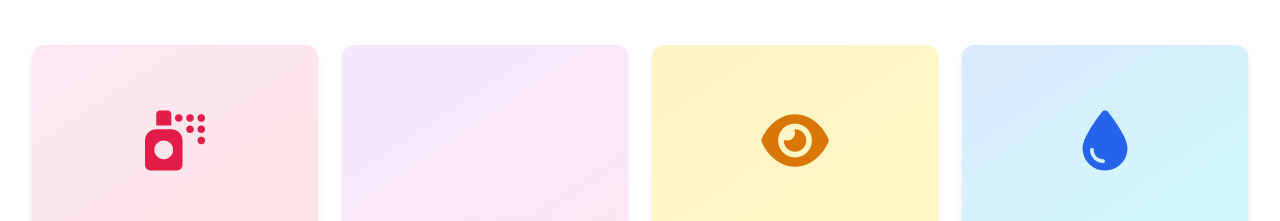
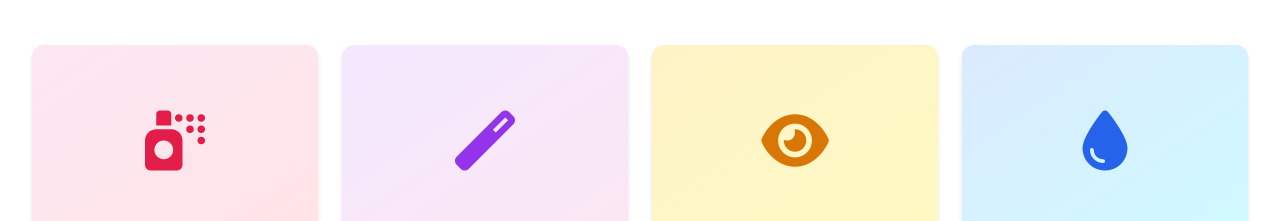
Before and after one commit to Hilal123ajk/dtcf-v1, a plain HTML site: page index.html in a window 1280 px wide. Shown: the part 991-1212 px from the top of the page. Drawn offline with nearby package versions, Linux system fonts and the light colour scheme.

```diff
--- a/index.html
+++ b/index.html
@@ -161,7 +161,7 @@
                 <!-- Product 2 -->
                 <a href="product.html?id=2" class="product-card bg-white rounded-xl shadow-md hover:shadow-xl transition overflow-hidden block">
                     <div class="bg-gradient-to-br from-purple-100 to-pink-100 h-48 flex items-center justify-center">
-                        <i class="fas fa-lipstick text-purple-600 text-6xl"></i>
+                        <i class="fas fa-magic text-purple-600 text-6xl"></i>
                     </div>
                     <div class="p-6">
                         <h3 class="text-lg font-bold text-gray-900">MAC Lipstick</h3>
```
